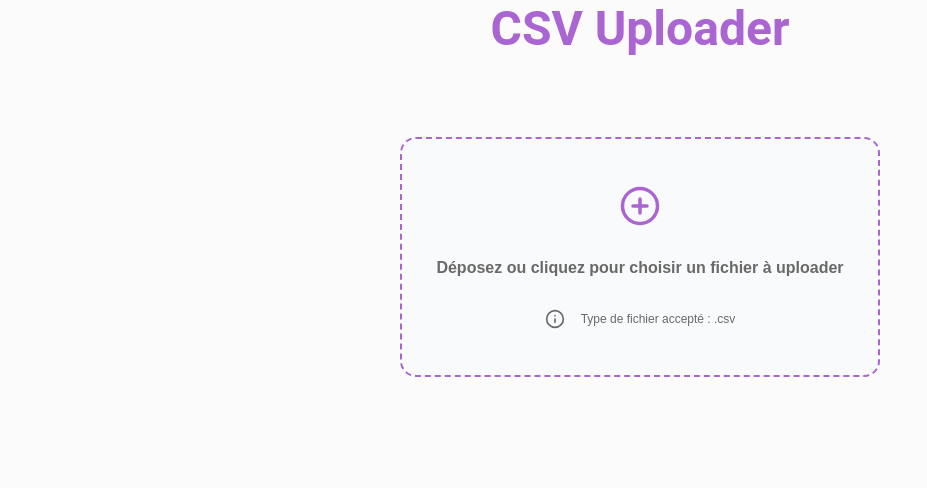
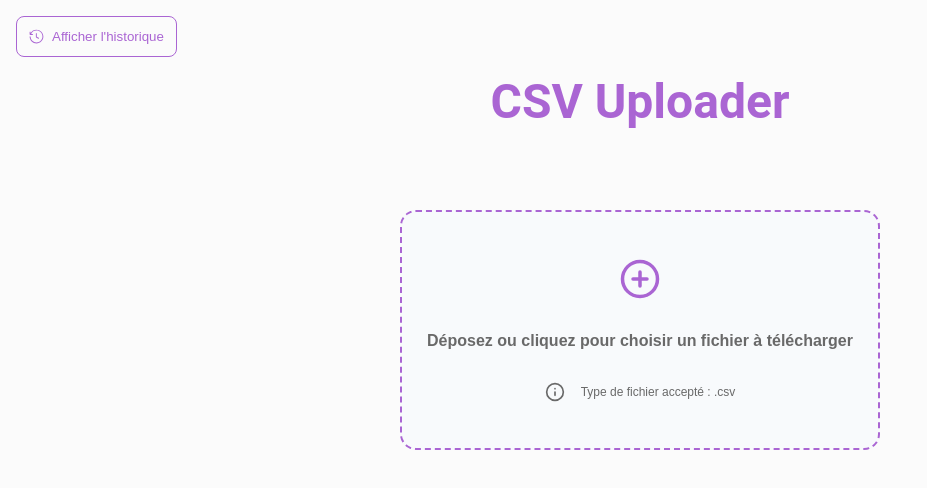
Before and after one commit to NicolasOsborne/CSVFileAnalyzer, a React (Vite) app in the folder frontend/: page / in a window 1280 px wide. Shown: the top 488 px of the page, without its empty margins (0-927 px from the left). Built offline with nearby package versions, Linux system fonts and the light colour scheme.

Commit message:
Style analysis details tables - Fix TypeScript issues - Simplify ternary conditional rendering - Fix typos

```diff
--- a/frontend/src/App.tsx
+++ b/frontend/src/App.tsx
@@ -1,13 +1,17 @@
-import { Routes, Route } from "react-router-dom";
+import { Routes, Route } from 'react-router-dom'
 import CSVUploader from './components/CSVUploader'
-import CSVConverter from "./components/CSVConverter.tsx";
+import CSVConverter from './components/CSVConverter.tsx'
+import NavigationButton from './components/NavigationButton.tsx'
 
 function App() {
   return (
+    <>
+      <NavigationButton />
       <Routes>
-          <Route path="/" element={<CSVUploader />} />
-          <Route path="/analyse" element={<CSVConverter />} />
+        <Route path='/' element={<CSVUploader />} />
+        <Route path='/analyse' element={<CSVConverter />} />
       </Routes>
+    </>
   )
 }
 
--- a/frontend/src/components/CSVConverter.tsx
+++ b/frontend/src/components/CSVConverter.tsx
@@ -2,25 +2,54 @@ import { useState } from 'react'
 import HistoryFileCard from './HistoryFileCard'
 import { IoIosArrowBack } from 'react-icons/io'
 
+type CSVAnalysis = {
+  analysis: {
+    mean: string
+    median: string
+    'standard-deviation': string
+    'global-quantity': string
+    'mean-score': string
+  }
+  'list-product': Record<string, Product>
+  'list-error': Record<string, Product & { error?: string }>
+}
+
+type Product = {
+  id: string
+  name: string
+  price: string
+  quantity: string
+  score: string
+}
+
+type CSVHistoryItem = {
+  name: string
+  content: CSVAnalysis
+}
+
 function CSVConverter() {
-  const [CSVFile, setCSVFile] = useState()
+  const [CSVFile, setCSVFile] = useState<File | null>(null)
   const [csvOutput, setCsvOutput] = useState<object | null>({
     headers: [],
     rows: [],
   })
-  const [historiqueCSV, setHistoriqueCSV] = useState<object[]>([])
+  const [historiqueCSV, setHistoriqueCSV] = useState<CSVHistoryItem[]>([])
   const [show, setShow] = useState<boolean>(false)
-  const [detailAnnalyse, setDetailAnnalyse] = useState<object>({})
+  const [detailAnalyse, setDetailAnalyse] = useState<CSVHistoryItem | null>(
+    null
+  )
 
-  const handleChange = (e) => {
+  const handleChange = (e: React.ChangeEvent<HTMLInputElement>) => {
+    if (e.target.files && e.target.files.length > 0) {
       setCSVFile(e.target.files[0])
     }
+  }
 
-  const handleSubmit = (e) => {
+  const handleSubmit = (e: React.FormEvent<HTMLButtonElement>) => {
     e.preventDefault()
 
     if (CSVFile) {
-      const fileName = CSVFile.name.split('\\')
+      const fileName = CSVFile ? CSVFile.name.split('\\') : []
       const CSVOutput = {
         analysis: {
           mean: '',
@@ -68,11 +97,10 @@ function CSVConverter() {
       console.log(CSVOutput)
 
       setHistoriqueCSV((prev) => {
-        if (prev.some((item) => item.name === fileName)) {
+        if (prev.some((item) => item.name === fileName[fileName.length - 1])) {
           console.log('icic')
           return prev
         }
-        console.log({ name: fileName[fileName.length - 1], content: CSVOutput })
         return [
           ...prev,
           { name: fileName[fileName.length - 1], content: CSVOutput },
@@ -81,10 +109,11 @@ function CSVConverter() {
     }
   }
 
-  const showHistoriqueCSV = (analyse) => {
+  const showHistoriqueCSV = (analyse: CSVHistoryItem) => {
     setShow(true)
-    setDetailAnnalyse(analyse)
+    setDetailAnalyse(analyse)
   }
+
   return (
     <div>
       <form>
@@ -117,9 +146,11 @@ function CSVConverter() {
               </button>
               {
                 <div className='csvConverter_details-info'>
+                  {detailAnalyse && (
                     <h2 className='csvConverter_details-name'>
-                    {detailAnnalyse.name}
+                      {detailAnalyse.name}
                     </h2>
+                  )}
                   <div className='csvConverter_details-section'>
                     <h3 className='csvConverter_details-section-title'>
                       Analyse
@@ -135,23 +166,29 @@ function CSVConverter() {
                         </tr>
                       </thead>
                       <tbody>
+                        {detailAnalyse && (
                           <tr>
-                          <td>{detailAnnalyse.content.analysis.mean}</td>
-                          <td>{detailAnnalyse.content.analysis.median}</td>
+                            <td>{detailAnalyse.content.analysis.mean}</td>
+                            <td>{detailAnalyse.content.analysis.median}</td>
                             <td>
                               {
-                              detailAnnalyse.content.analysis[
+                                detailAnalyse.content.analysis[
                                   'standard-deviation'
                                 ]
                               }
                             </td>
                             <td>
-                            {detailAnnalyse.content.analysis['global-quantity']}
+                              {
+                                detailAnalyse.content.analysis[
+                                  'global-quantity'
+                                ]
+                              }
                             </td>
                             <td>
-                            {detailAnnalyse.content.analysis['mean-score']}
+                              {detailAnalyse.content.analysis['mean-score']}
                             </td>
                           </tr>
+                        )}
                       </tbody>
                     </table>
                   </div>
@@ -171,9 +208,9 @@ function CSVConverter() {
                       </thead>
                       <tbody>
                         {Object.values(
-                          detailAnnalyse.content['list-product']
-                        ).map((product: any, idx) => (
-                          <tr key={idx}>
+                          detailAnalyse?.content['list-product'] || {}
+                        ).map((product: Product) => (
+                          <tr key={product.id}>
                             <td>{product.id}</td>
                             <td>{product.name}</td>
                             <td>{product.price}</td>
@@ -201,9 +238,9 @@ function CSVConverter() {
                       </thead>
                       <tbody>
                         {Object.values(
-                          detailAnnalyse.content['list-error']
-                        ).map((error: any, idx) => (
-                          <tr key={idx}>
+                          detailAnalyse?.content['list-error'] || {}
+                        ).map((error: Product & { error?: string }) => (
+                          <tr key={error.id}>
                             <td>{error.id}</td>
                             <td>{error.name}</td>
                             <td>{error.price}</td>
@@ -219,7 +256,7 @@ function CSVConverter() {
               }
             </div>
           </>
-        ) : historiqueCSV.length > 0 ? (
+        ) : (
           <>
             <h1 className='csvUploader_title'>
               Historique des téléchargements
@@ -234,7 +271,7 @@ function CSVConverter() {
               ))}
             </div>
           </>
-        ) : null}
+        )}
       </section>
     </div>
   )
--- a/frontend/src/components/CSVUploader.tsx
+++ b/frontend/src/components/CSVUploader.tsx
@@ -105,7 +105,7 @@ const CSVUploader = () => {
             />
           )}
           <p className='csvUploader_label-text'>
-            Déposez ou cliquez pour choisir un fichier à uploader
+            Déposez ou cliquez pour choisir un fichier à télécharger
           </p>
           <span className='csvUploader_label-helper'>
             <FiInfo size={20} />
--- /dev/null
+++ b/frontend/src/components/NavigationButton.tsx
@@ -0,0 +1,30 @@
+import { GoHistory } from 'react-icons/go'
+import { IoCloudUploadOutline } from 'react-icons/io5'
+import { Link, useLocation } from 'react-router-dom'
+
+function NavigationButton() {
+  const location = useLocation()
+  const isHomePage = location.pathname === '/'
+
+  return (
+    <div className='navigationButton'>
+      <Link to={isHomePage ? '/analyse' : '/'}>
+        <button>
+          {isHomePage ? (
+            <span>
+              <GoHistory size={15} />
+              Afficher l'historique
+            </span>
+          ) : (
+            <span>
+              <IoCloudUploadOutline size={15} />
+              Télécharger un autre fichier
+            </span>
+          )}
+        </button>
+      </Link>
+    </div>
+  )
+}
+
+export default NavigationButton
--- a/frontend/src/styles/components/_csvConverter.scss
+++ b/frontend/src/styles/components/_csvConverter.scss
@@ -5,6 +5,7 @@
    gap: 2rem;
    align-items: center;
    justify-content: center;
+   margin-bottom: 5rem;
 
    &_historyContainer {
       display: flex;
@@ -17,10 +18,8 @@
    &_details {
       display: flex;
       flex-direction: column;
-      align-items: center;
-      justify-content: center;
       gap: 2rem;
-      width: 100%;
+      width: 75%;
 
       &-backToHistory {
          cursor: pointer;
@@ -31,10 +30,9 @@
          gap: 0.5rem;
          padding: 0.75rem 1rem;
          width: fit-content;
-         border-radius: 10rem;
+         border-radius: 0.5rem;
          border: 1px solid $primary-color;
          color: $primary-color;
-         font-weight: 600;
          transition: all 0.3s ease-in-out;
 
          &:hover {
@@ -52,9 +50,8 @@
          gap: 2rem;
       }
 
-      &-name {}
-
       &-section {
+         width: 100%;
 
          &-title {
             margin-bottom: 1rem;
@@ -64,11 +61,10 @@
             width: 100%;
             border-collapse: collapse;
             border: 1px solid $dark-gray;
+            text-align: center;
 
             thead {
-
                tr {
-
                   th {
                      background-color: lighten($primary-color, 40%);
                      padding: 0.5rem;
@@ -78,9 +74,7 @@
             }
 
             tbody {
-
                tr {
-
                   td {
                      padding: 0.5rem;
                      border: 1px solid $dark-gray;
--- /dev/null
+++ b/frontend/src/styles/components/_navigationButton.scss
@@ -0,0 +1,29 @@
+.navigationButton {
+   display: flex;
+   align-items: flex-start;
+   margin: 1rem 1rem;
+
+   button {
+      cursor: pointer;
+      padding: 0.75rem;
+      border-radius: 0.5rem;
+      border: 1px solid $primary-color;
+      color: $primary-color;
+      transition: all 0.3s ease-in-out;
+      max-width: fit-content;
+
+      span {
+         display: flex;
+         flex-direction: row;
+         align-items: center;
+         justify-content: center;
+         gap: 0.5rem;
+      }
+
+      &:hover {
+         border: 1px solid $white;
+         background-color: $primary-color;
+         color: $white;
+      }
+   }
+}
--- a/frontend/src/styles/main.scss
+++ b/frontend/src/styles/main.scss
@@ -10,6 +10,7 @@
 @import 'components/uploadedFileCard';
 @import 'components/csvConverter';
 @import 'components/historyFileCard';
+@import 'components/navigationButton';
 
 // Layout
 @import 'layout/home';
```
Lines whose indentation alone changed are shown as unchanged.
